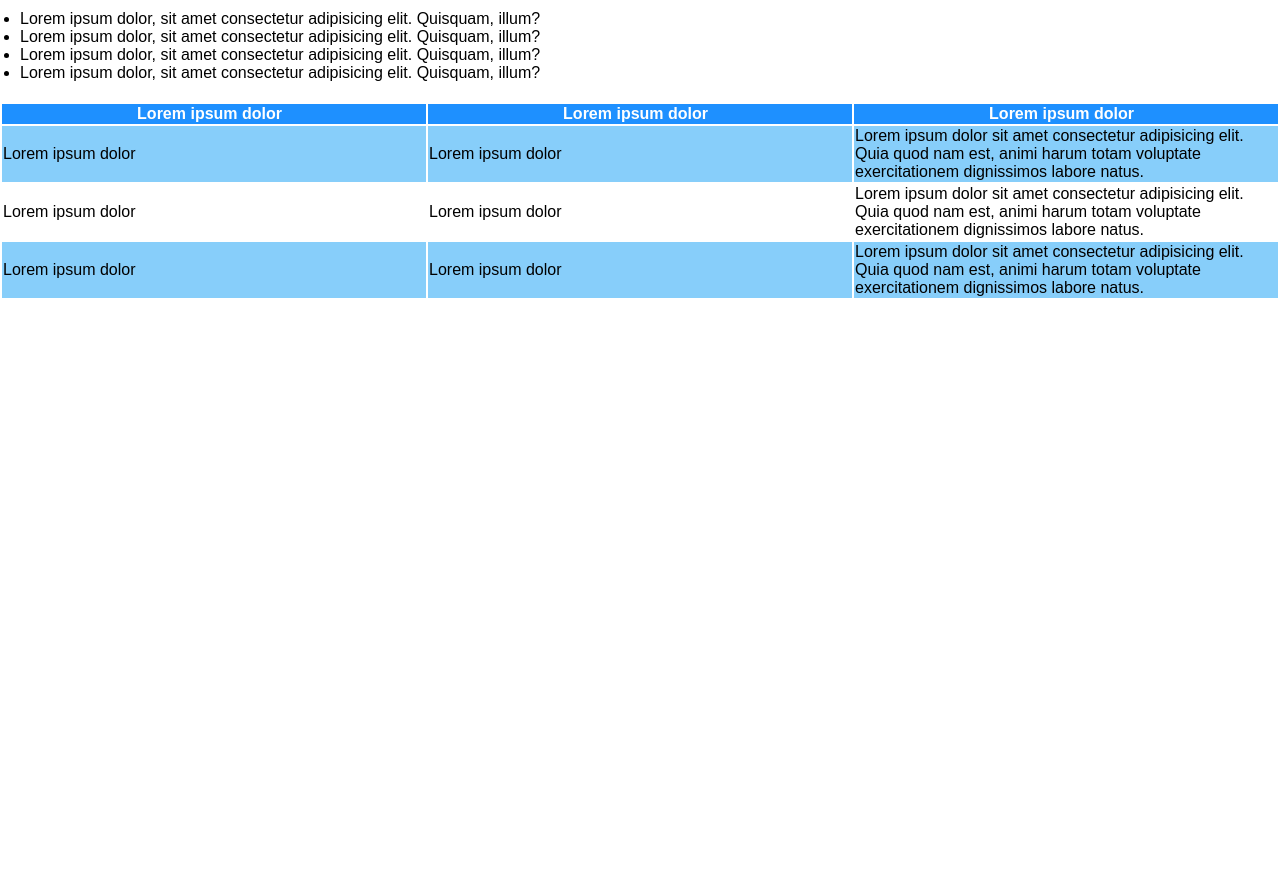
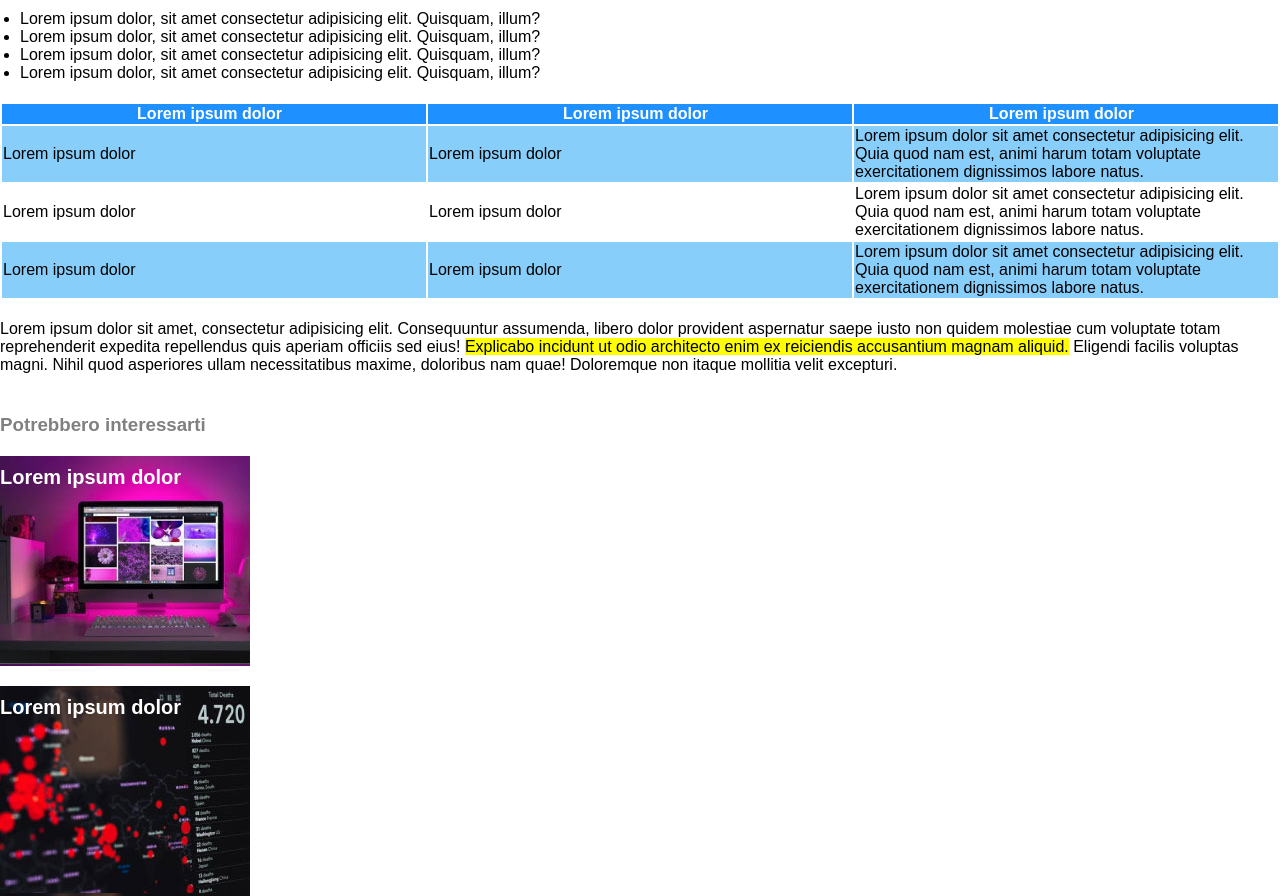
Before and after one commit to marcocnc/html-css-booleaner, a plain HTML site: page index.html in a window 1280 px wide. Shown: the part 740-1636 px from the top of the page. Before the commit the page ends 1040 px from the top, so only its background shows below. Drawn offline with Linux system fonts and the light colour scheme.

Commit message:
[add] last section and [add] footer

```diff
--- a/css/style.css
+++ b/css/style.css
@@ -33,7 +33,7 @@ header img{
     padding-top: 10px;
 }
 
-.title .details{
+.title .details, .title-footer{
     color: grey;
 }
 
@@ -76,3 +76,29 @@ tr{
     background-color: white;
 }
 /* Tabella */
+/* Main */
+
+
+/* Footer */
+.title-footer{
+    padding-top: 40px;
+}
+
+.footer-pic1, .footer-pic2{
+    margin-top: 20px;
+    font-size: 20px;
+    color:white;
+    padding-top:10px;
+}
+
+.footer-pic1{
+    background-image: url('../img/monitor.jpg');
+    width: 250px;
+    height: 200px;
+}
+
+.footer-pic2{
+    background-image: url('../img/graph.jpg');
+    width: 250px;
+    height: 200px;
+}
--- a/index.html
+++ b/index.html
@@ -78,5 +78,29 @@
             </table>
          </section>
          <!-- /Tabella -->
+
+         <section class="paragraphs">
+
+            <p>Lorem ipsum dolor sit amet, consectetur adipisicing elit. Consequuntur assumenda, libero dolor provident aspernatur saepe iusto non quidem molestiae cum voluptate totam reprehenderit expedita repellendus quis aperiam officiis sed eius! <span class="important">Explicabo incidunt ut odio architecto enim ex reiciendis accusantium magnam aliquid.</span> Eligendi facilis voluptas magni. Nihil quod asperiores ullam necessitatibus maxime, doloribus nam quae! Doloremque non itaque mollitia velit excepturi.</p>
+        </section>
     </main>
+    <!-- /Main -->
+
+    <!-- Footer -->
+    <footer>
+        <h3 class="title-footer">
+            <strong>
+                Potrebbero interessarti
+            </strong>
+        </h3>
+
+        <div class="footer-pic1">
+            <strong>Lorem ipsum dolor</strong>
+        </div>
+
+        <div class="footer-pic2">
+            <strong>Lorem ipsum dolor</strong>
+        </div>
+    </footer>
+</body>
 </html>
```
